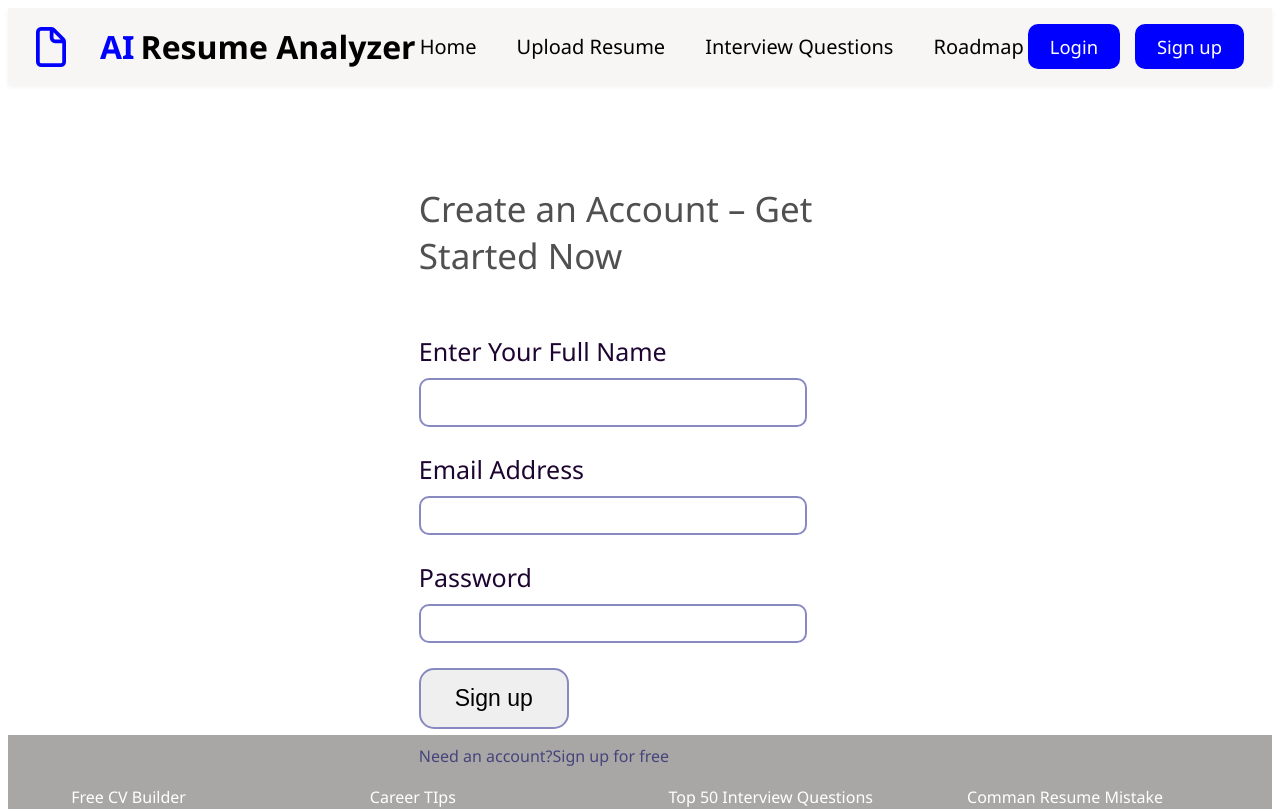
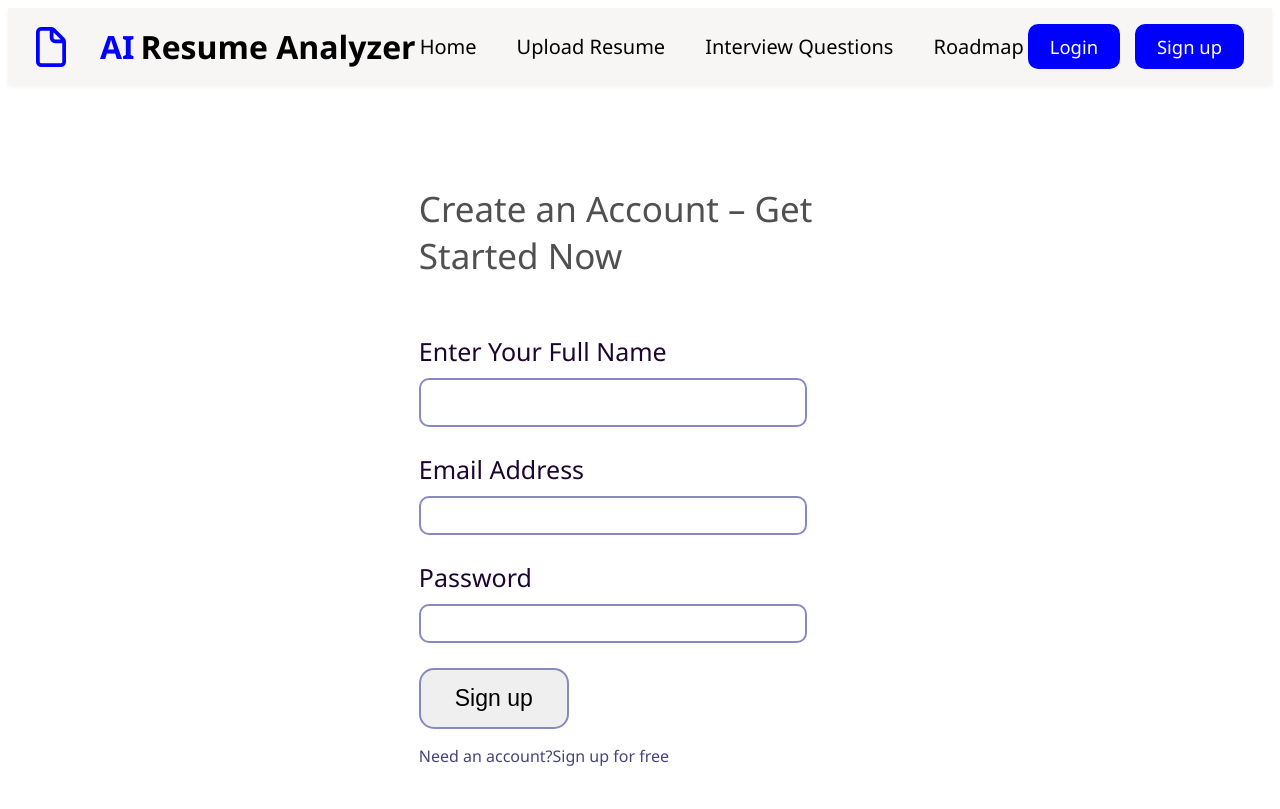
Before and after one commit to kurkuteOmkar/AIResumeAnalyzer, a React (Vite) app in the folder client/: page /register in a window 1280 px wide. Shown: the top 809 px of the page. Built offline with nearby package versions, Linux system fonts and the light colour scheme.

Commit message:
changes in api and css

```diff
--- a/client/src/pages/interviewQuestion/InterviewQuestion.jsx
+++ b/client/src/pages/interviewQuestion/InterviewQuestion.jsx
@@ -20,7 +20,7 @@ function InterviewQuestion() {
         try {
             const token=localStorage.getItem("token")
                 const response = await fetch(
-                    `${import.meta.env.VITE_API_URLfeature}/interviewquestions`,
+                    `${import.meta.env.VITE_API_URL}/interviewquestions`,
                     {
                     method: "POST",
                     headers: {
--- a/client/src/pages/login/login.jsx
+++ b/client/src/pages/login/login.jsx
@@ -30,7 +30,7 @@ return
     return
    }
 try{
-   const response=await axios.post(`https://airesumeanalyzer-h0zk.onrender.com/login`,loginInfo)
+   const response=await axios.post(`${import.meta.env.VITE_API_URL}/login`,loginInfo)
    console.log(response.data)
    if(!response.data.token){
     alert("Please login again")
--- a/client/src/pages/register/Register.css
+++ b/client/src/pages/register/Register.css
@@ -1,6 +1,6 @@
 .Register-container{
     width: 35%;
-    height: 500px;
+    height: 600px;
     display: flex;
     margin:100px auto 50px auto;
     padding:100px auto 400px auto;
```
